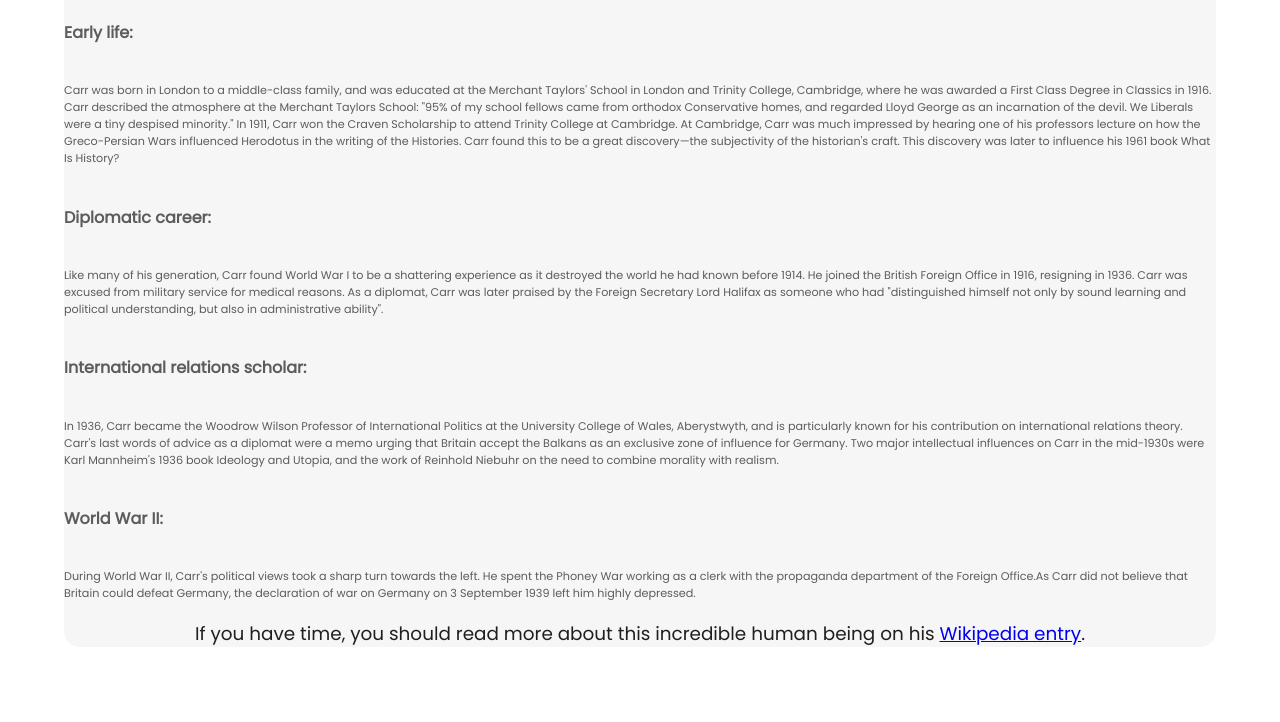
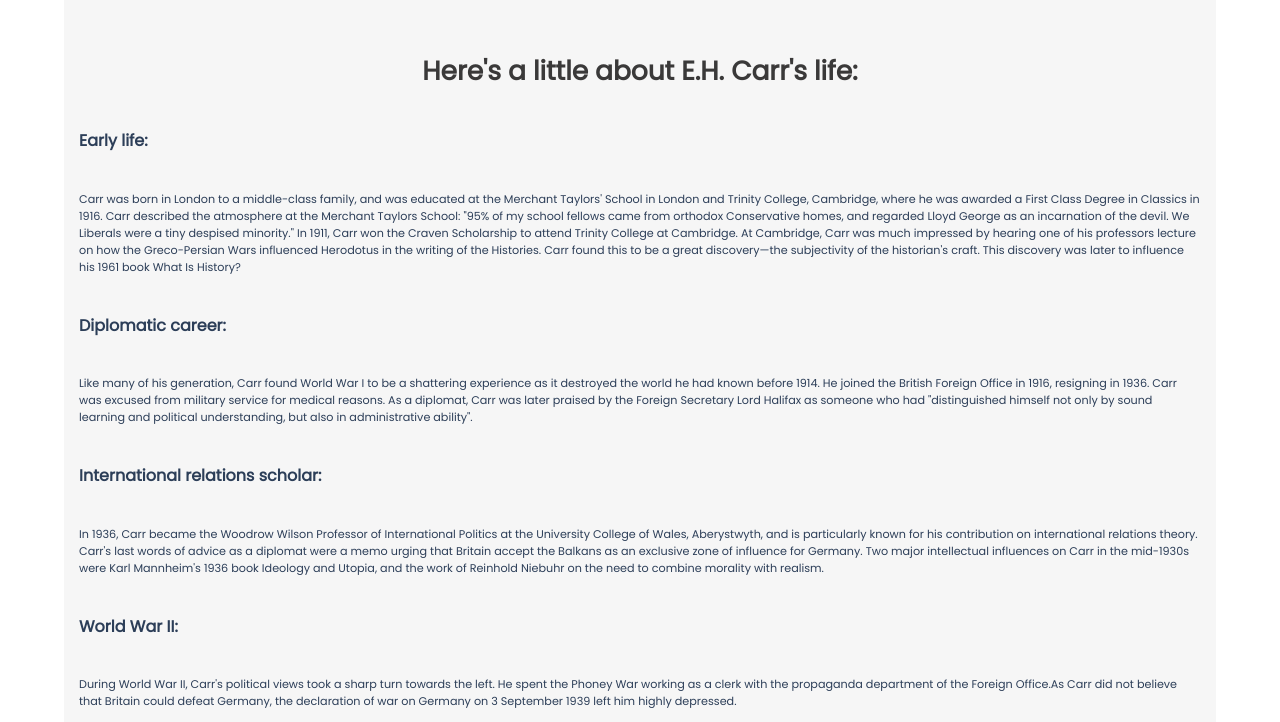
Before and after one commit to druidscode/fcc-projects, a plain HTML site: page web-dev/project2-tributepage/index.html in a window 1280 px wide. Shown: the part 598-1320 px from the top of the page. Before the commit the page ends 1289 px from the top, so only its background shows below. Drawn offline with Linux system fonts and the light colour scheme.

Commit message:
styling the web page using CSS

```diff
--- a/web-dev/project2-tributepage/index.html
+++ b/web-dev/project2-tributepage/index.html
@@ -18,24 +18,31 @@
         </div>
     <section id="section-two">
             <div id="tribute-info">
-
+                <div id="early-life">
                 <h4>Here's a little about E.H. Carr's life:</h4>
                 <h6>Early life:</h6>
                 <p>
                     Carr was born in London to a middle-class family, and was educated at the Merchant Taylors' School in London and Trinity College, Cambridge, where he was awarded a First Class Degree in Classics in 1916. Carr described the atmosphere at the Merchant Taylors School: "95% of my school fellows came from orthodox Conservative homes, and regarded Lloyd George as an incarnation of the devil. We Liberals were a tiny despised minority."  In 1911, Carr won the Craven Scholarship to attend Trinity College at Cambridge. At Cambridge, Carr was much impressed by hearing one of his professors lecture on how the Greco-Persian Wars influenced Herodotus in the writing of the Histories.  Carr found this to be a great discovery—the subjectivity of the historian's craft. This discovery was later to influence his 1961 book What Is History?
                 </p>
+            </div>
+            <div id="dip-car">
                 <h6>Diplomatic career:</h6>
                 <p>
                     Like many of his generation, Carr found World War I to be a shattering experience as it destroyed the world he had known before 1914. He joined the British Foreign Office in 1916, resigning in 1936. Carr was excused from military service for medical reasons. As a diplomat, Carr was later praised by the Foreign Secretary Lord Halifax as someone who had "distinguished himself not only by sound learning and political understanding, but also in administrative ability".
                 </p>
+            </div>
+            <div id="in-rel">
                 <h6>International relations scholar:</h6>
                 <p>
                     In 1936, Carr became the Woodrow Wilson Professor of International Politics at the University College of Wales, Aberystwyth, and is particularly known for his contribution on international relations theory. Carr's last words of advice as a diplomat were a memo urging that Britain accept the Balkans as an exclusive zone of influence for Germany. Two major intellectual influences on Carr in the mid-1930s were Karl Mannheim's 1936 book Ideology and Utopia, and the work of Reinhold Niebuhr on the need to combine morality with realism.
                 </p>
+            </div>
+            <div id="ww-two">
                 <h6>World War II:</h6>
                 <p>
                     During World War II, Carr's political views took a sharp turn towards the left. He spent the Phoney War working as a clerk with the propaganda department of the Foreign Office.As Carr did not believe that Britain could defeat Germany, the declaration of war on Germany on 3 September 1939 left him highly depressed.
                 </p>
+            </div>
             </div>
             <p id="tribute">If you have time, you should read more about this incredible human being on his <a id="tribute-link" href="https://en.wikipedia.org/wiki/E._H._Carr" target="_blank">Wikipedia entry</a>.</p>
 
--- a/web-dev/project2-tributepage/styles.css
+++ b/web-dev/project2-tributepage/styles.css
@@ -6,7 +6,8 @@
     --color-font-head: rgb(31, 31, 31);
     --color-font-sub: rgb(92, 92, 92);
     --color-form: rgba(206, 206, 206, 0.185);
-    --color-button: rgb(44, 62, 88);
+    --color-font-life: rgb(44, 62, 88);
+    --color-font-hlife: rgb(44, 62, 88);
 
 }
 
@@ -16,7 +17,7 @@
     font-family: 'Poppins', sans-serif;
       font-weight: 400;
       width: 90%;
-      padding: 2% 5%;
+      padding: 0.8% 2%;
       margin: auto;
 }
 
@@ -30,23 +31,26 @@
     font-size: 2.5rem;
     color: var(--color-font-head);
     text-align: center;
+    padding-top: 40px;
+    padding-bottom: 0%;
 }
 
 h4{
-    font-size: 1.7rem;
-    color: var(--color-font-head);
+    font-size: 1.65rem;
+    color: rgb(58, 57, 57);
     text-align: center;
 }
 
 h6{
     font-size: 1rem;
-    color: var(--color-font-sub);
+    color: var(--color-font-hlife);
     text-align: left;
+    padding-bottom: 0px;
 }
 
 p{
     font-size: 0.7rem;
-    color: var(--color-font-sub);
+    color: var(--color-font-life);
     text-align: left;
 }
 
@@ -54,23 +58,22 @@
     font-size: 0.9rem;
     color: var(--color-font-sub);
     text-align: center;
+    padding-top: 0%;
+    padding-bottom: 45px;
 }
 
 #img-caption{
-    font-size: 0.7rem;
-    color: var(--color-font-sub);
+    font-size: 0.9rem;
+    color: var(--color-font-life);
     text-align: center;
+    padding: 5px;
 }
 
 #tribute{
     font-size: 1.15rem;
     color: var(--color-font-head);
     text-align: center;
-}
-
-#section-two{
-    margin: auto;
-    width: auto;
+    padding: 5rem 10rem;
 }
 
 img{
@@ -85,3 +88,35 @@
     padding: 10px;
     margin:0px;
 }
+
+#early-life{
+    display: block;
+    margin: auto;
+    padding-left: 15px;
+    padding-right: 15px;
+    padding-bottom: 0px;
+}
+
+#dip-car{
+    display: block;
+    margin: auto;
+    padding-left: 15px;
+    padding-right: 15px;
+    padding-bottom: 0px;
+}
+
+#in-rel{
+    display: block;
+    margin: auto;
+    padding-left: 15px;
+    padding-right: 15px;
+    padding-bottom: 0px;
+}
+
+#ww-two{
+    display: block;
+    margin: auto;
+    padding-left: 15px;
+    padding-right: 15px;
+    padding-bottom: 0px;
+}
```
